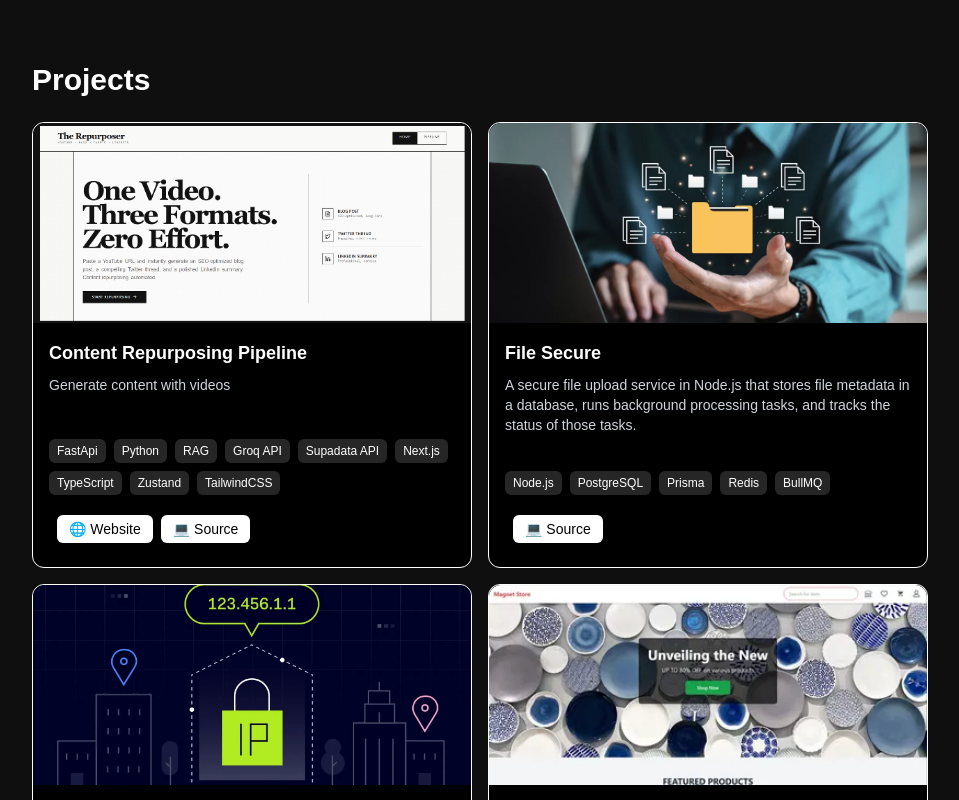
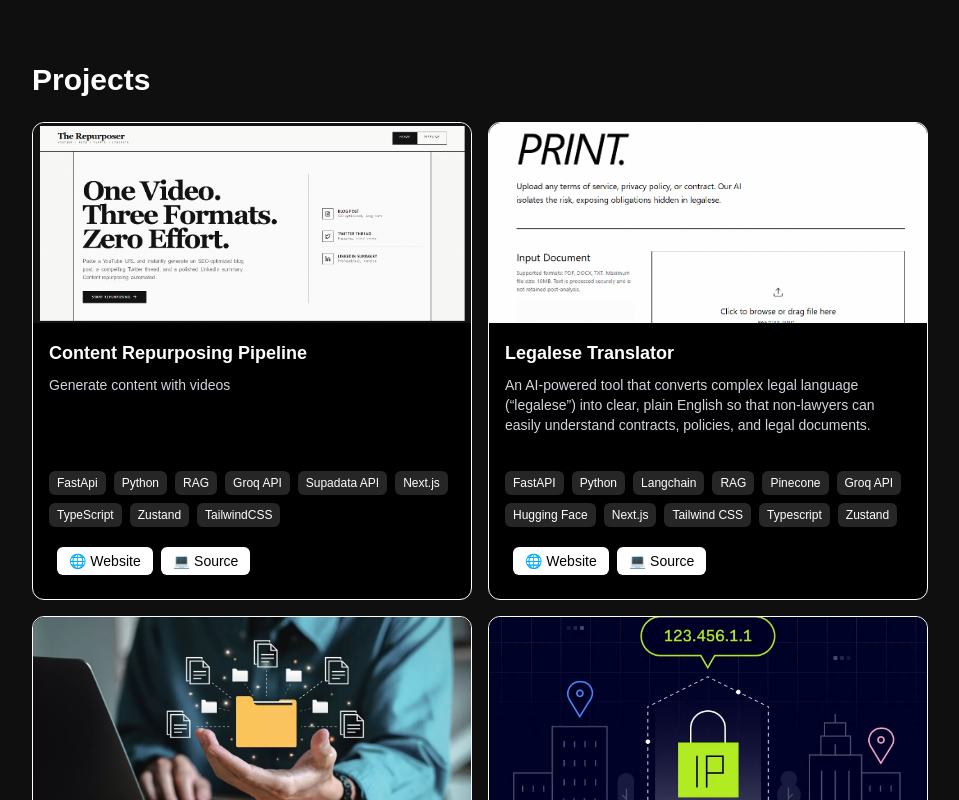
Before and after one commit to Vedant005/vedant.com, a Next.js app: page / in a window 1280 px wide. Shown: the part 1060-1860 px from the top of the page, without its empty margins (160-1119 px from the left). Built offline with nearby package versions, Linux system fonts and the light colour scheme.

Commit message:
feat: new project added

```diff
--- a/src/app/components/Projects.tsx
+++ b/src/app/components/Projects.tsx
@@ -29,6 +29,27 @@ const projects: Project[] = [
     ],
     website: "https://content-repurposing-pipeline.vercel.app/",
     source: "https://github.com/Vedant005/Content-Repurposing-Pipeline",
+  },
+  {
+    title: "Legalese Translator",
+    description:
+      "An AI-powered tool that converts complex legal language (“legalese”) into clear, plain English so that non-lawyers can easily understand contracts, policies, and legal documents.",
+    image: "/legalese.png",
+    tech: [
+      "FastAPI",
+      "Python",
+      "Langchain",
+      "RAG",
+      "Pinecone",
+      " Groq API",
+      "Hugging Face",
+      "Next.js",
+      "Tailwind CSS",
+      "Typescript",
+      "Zustand",
+    ],
+    website: "https://legalese-translator-wheat.vercel.app/",
+    source: "https://github.com/Vedant005/Legalese-Translator",
   },
   {
     title: "File Secure",
```
